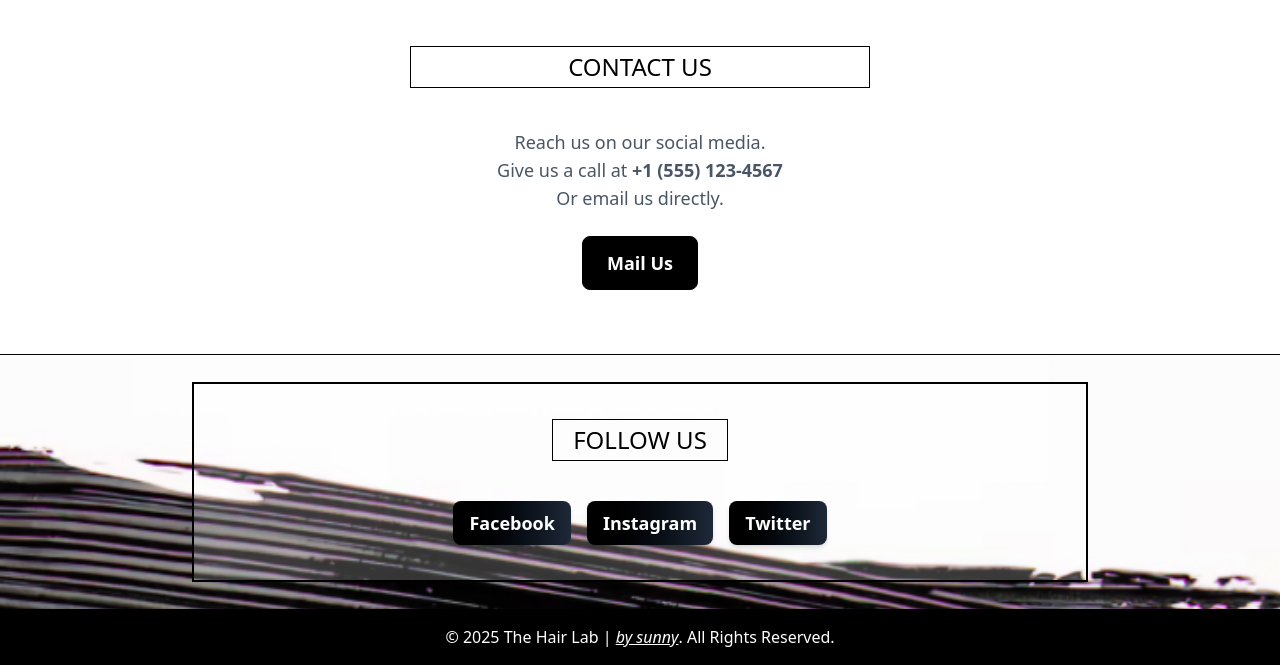
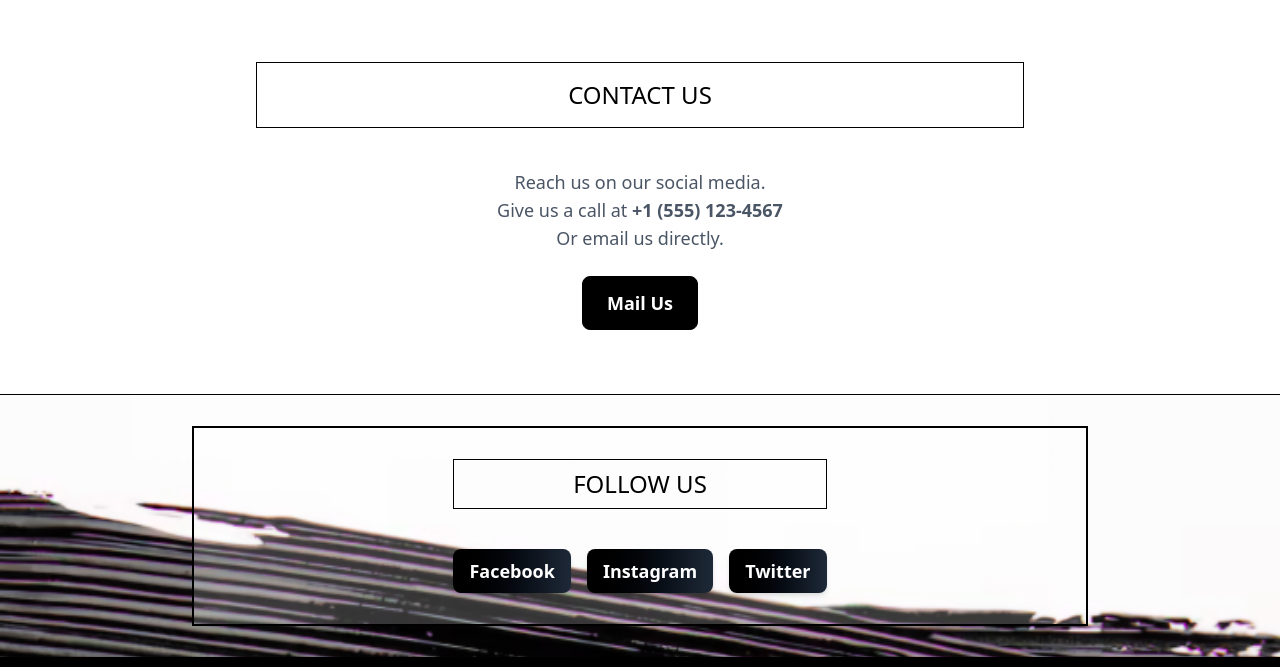
Before and after one commit to sunnycc17/the-hair-lab, a website: page index.html in a window 1280 px wide. Shown: the part 2814-3481 px from the top of the page. Drawn offline with nearby package versions, Linux system fonts and the light colour scheme.

Commit message:
edits on the h2 elements

```diff
--- a/index.html
+++ b/index.html
@@ -273,11 +273,9 @@
 
         <!-- Content -->
         <div
-          class="relative mx-auto flex max-w-3xl flex-col items-center justify-center rounded-2xl bg-white/40 p-7 text-center"
+          class="relative mx-auto max-w-3xl rounded-2xl bg-white/40 p-7 text-center"
         >
-          <h2
-            class="w-[60%] border py-2 text-xl font-light uppercase sm:text-2xl"
-          >
+          <h2 class="border py-4 text-3xl font-light uppercase sm:text-2xl">
             About Us
           </h2>
           <p class="relative mt-10 text-lg leading-relaxed">
@@ -470,12 +468,8 @@
         id="contact"
         class="relative border-b border-black bg-white px-4 py-16 text-black"
       >
-        <div
-          class="mx-auto flex max-w-3xl flex-col items-center justify-center text-center"
-        >
-          <h2
-            class="w-[60%] border px-5 py-1 text-xl font-light uppercase sm:text-2xl"
-          >
+        <div class="mx-auto max-w-3xl text-center">
+          <h2 class="border py-4 text-3xl font-light uppercase sm:text-2xl">
             Contact Us
           </h2>
           <p class="mt-10 text-lg text-gray-600">
@@ -518,10 +512,8 @@
         ></div>
 
         <!-- Content -->
-        <div
-          class="relative mx-auto flex max-w-lg flex-col items-center justify-center text-black sm:max-w-3xl"
-        >
-          <h2 class="border px-5 py-1 text-xl font-light uppercase sm:text-2xl">
+        <div class="relative mx-auto max-w-lg text-black sm:max-w-3xl">
+          <h2 class="border py-2 text-xl font-light uppercase sm:text-2xl">
             Follow Us
           </h2>
 
```
Also changed, not shown: src/output.css.
